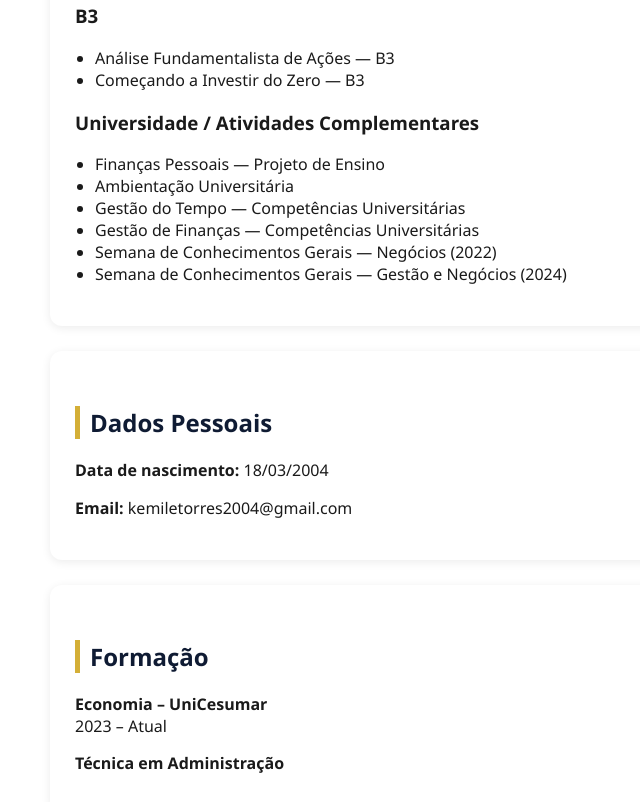
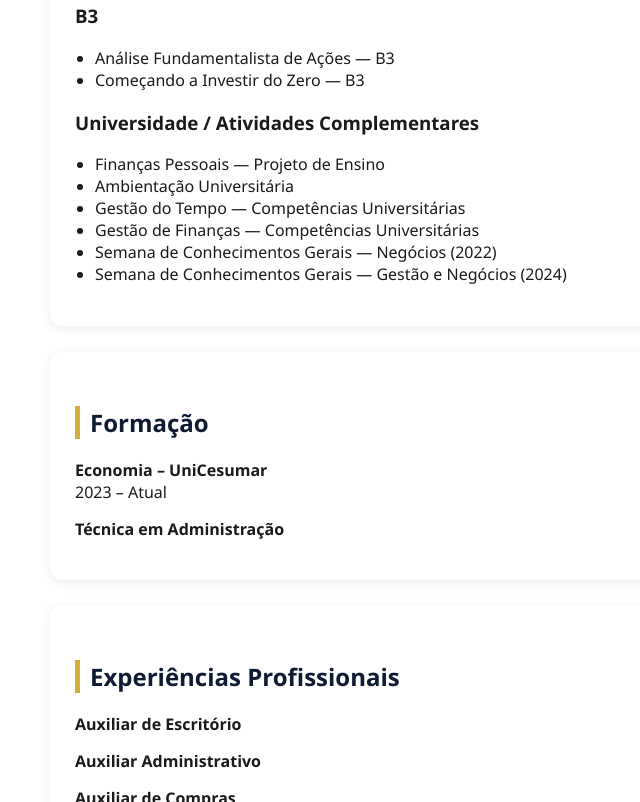
Before and after one commit to kemiletorres18/kemilecarvalho.github.io, a plain HTML site: page index.html in a window 1280 px wide. Shown: the part 1422-2224 px from the top of the page, without its empty margins (115-755 px from the left). Drawn offline with Linux system fonts and the light colour scheme.

Commit message:
Update personal details and formatting in index.html

```diff
--- a/index.html
+++ b/index.html
@@ -3,7 +3,7 @@
 <head>
     <meta charset="UTF-8">
     <meta name="viewport" content="width=device-width, initial-scale=1.0">
-    <title>Currículo – Kemile Carvalho Torres</title>
+    <title>Currículo – Kemile C. Torres</title>
 
     <style>
         body {
@@ -73,7 +73,7 @@
 <header>
     <img src="foto-perfil.png" alt="Foto de perfil">
 
-    <h1>Kemile Carvalho Torres</h1>
+    <h1>Kemile C. Torres</h1>
     <p class="gold">Estudante de Economia • Técnica em Administração</p>
 </header>
 
@@ -155,11 +155,6 @@ Estou disponível para atuar em modelo <strong>home office</strong> e também po
 <li>Semana de Conhecimentos Gerais — Gestão e Negócios (2024)</li>
 </ul>
 </section>
-<section>
-    <h2>Dados Pessoais</h2>
-    <p><strong>Data de nascimento:</strong> 18/03/2004</p>
-    <p><strong>Email:</strong> kemiletorres2004@gmail.com</p>
-</section>
 
 <section>
     <h2>Formação</h2>
```
